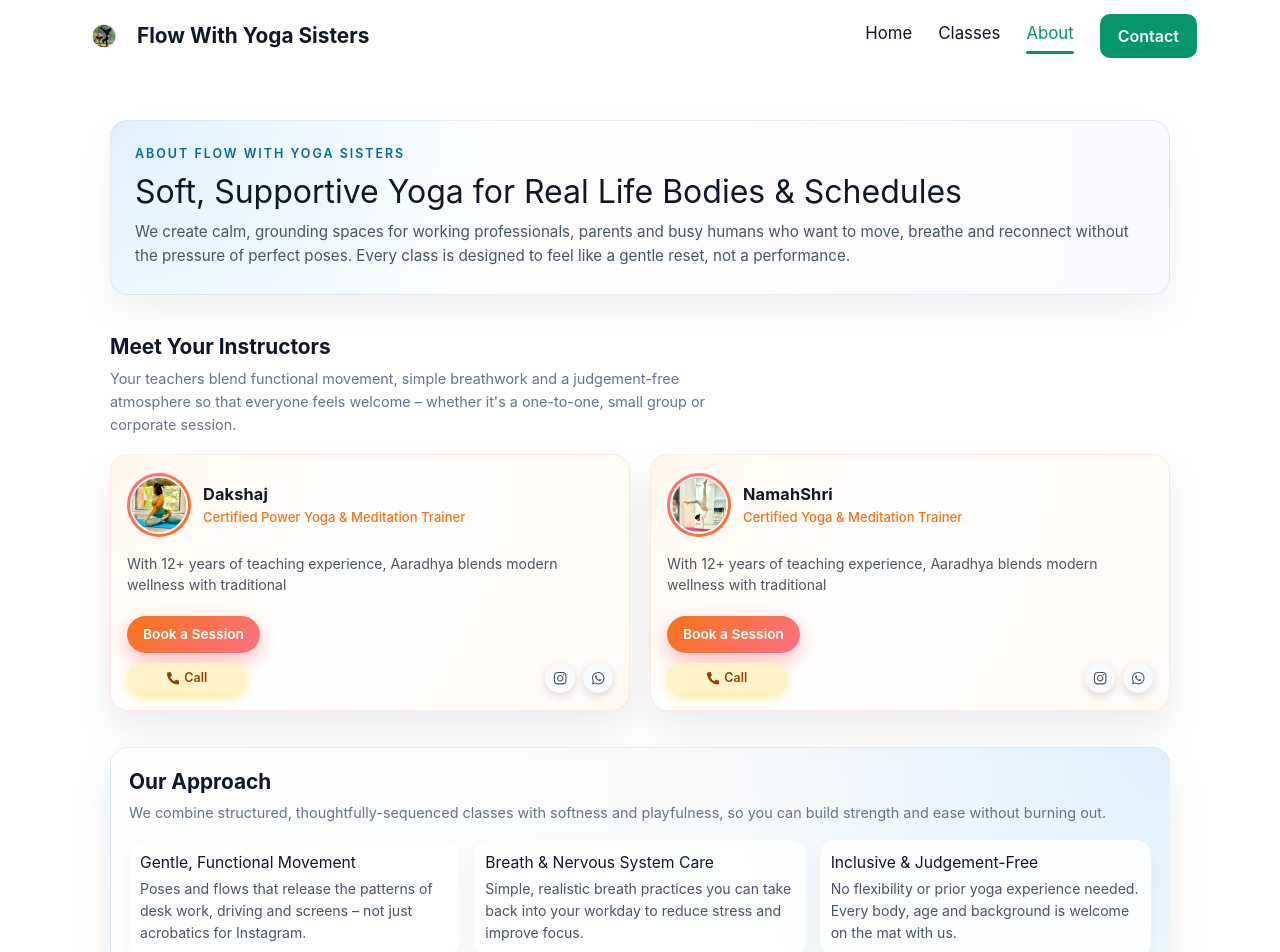
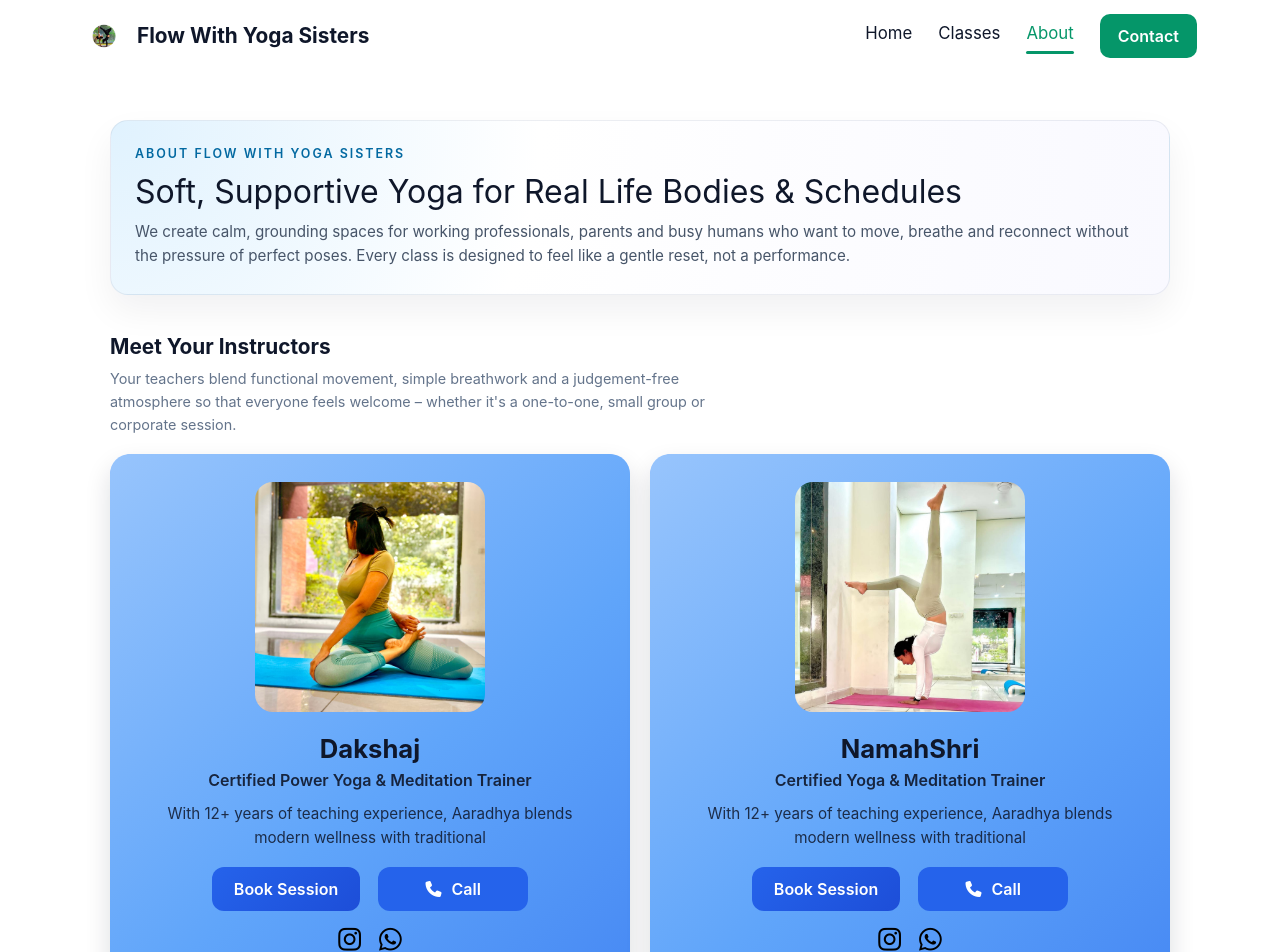
Before and after one commit to Ajayveer0501/yoga-instructor-website, a React (Create React App) app in the folder frontend/: page /about in a window 1280 px wide. Shown: the top 952 px of the page. Built offline with nearby package versions, Linux system fonts and the light colour scheme; the HTML template or start-up script is replaced by a standard one.

Commit message:
CSS refined

```diff
--- a/frontend/src/components/Instructors/InstructorCard.jsx
+++ b/frontend/src/components/Instructors/InstructorCard.jsx
@@ -1,9 +1,8 @@
-import React, { useState } from 'react';
-import PropTypes from 'prop-types';
-import styles from './InstructorCard.module.css';
-import { FaInstagram, FaWhatsapp, FaPhoneAlt } from 'react-icons/fa';
+import React from "react";
+import { motion } from "framer-motion";
+import styles from "./InstructorCard.module.css";
 
-export default function InstructorCard({
+const InstructorCard = ({
   name,
   role,
   bio,
@@ -11,91 +10,63 @@ export default function InstructorCard({
   phone,
   instagramUrl,
   whatsappUrl,
-}) {
-  const [showNumber, setShowNumber] = useState(false);
+}) => {
+  const normalizedPhone = phone ? phone.replace(/\s+/g, "") : "";
 
   return (
-    <article className={styles.card}>
-      <div className={styles.topRow}>
-        <div className={styles.avatarWrap}>
-          <img src={imageSrc} alt={name} className={styles.avatar} />
-        </div>
-        <div className={styles.headerText}>
-          <h3 className={styles.name}>{name}</h3>
-          {role && <p className={styles.role}>{role}</p>}
-        </div>
-      </div>
+    <motion.div
+      className={styles.motionWrap}
+      initial={{ opacity: 0, y: 30 }}
+      whileInView={{ opacity: 1, y: 0 }}
+      transition={{ duration: 0.6 }}
+      viewport={{ once: true }}
+    >
+      <div className={styles.cardWrapper}>
+        <div className={styles.gradientBorder}></div>
 
-      <p className={styles.bio}>{bio}</p>
+        <div className={styles.card}>
+          <div className={styles.shine}></div>
 
-      <div className={styles.footer}>
-        <button className={styles.sessionButton} type="button">
-          Book a Session
-        </button>
+          {/* Image */}
+          <div className={styles.imageWrap}>
+            <img src={imageSrc} alt={name} className={styles.photo} />
+          </div>
 
-        <div className={styles.contactRow}>
-          {phone && (
-            <button
-              type="button"
-              className={styles.callButton}
-              onMouseEnter={() => setShowNumber(true)}
-              onMouseLeave={() => setShowNumber(false)}
-            >
-              {showNumber ? (
-                <span className={styles.phoneText}>{phone}</span>
-              ) : (
-                <span className={styles.callInner}>
-                  <FaPhoneAlt className={styles.callIcon} />
-                  <span>Call</span>
-                </span>
-              )}
-            </button>
-          )}
+          {/* Text */}
+          <h2 className={styles.name}>{name}</h2>
+          <p className={styles.title}>{role}</p>
+          <p className={styles.bio}>{bio}</p>
 
-          <div className={styles.socialWrap}>
-            {instagramUrl && (
-              <a
-                href={instagramUrl}
-                target="_blank"
-                rel="noreferrer"
-                className={styles.socialIcon}
-                aria-label={`${name} on Instagram`}
-              >
-                <FaInstagram />
-              </a>
-            )}
-            {whatsappUrl && (
-              <a
-                href={whatsappUrl}
-                target="_blank"
-                rel="noreferrer"
-                className={styles.socialIcon}
-                aria-label={`WhatsApp ${name}`}
-              >
-                <FaWhatsapp />
-              </a>
-            )}
+          {/* Buttons */}
+          <div className={styles.buttonRow}>
+            <button className={styles.bookBtn}>Book Session</button>
+
+            {/* Call button */}
+            <a href={`tel:${normalizedPhone}`} className={styles.callBtn}>
+              <i className="fa-solid fa-phone" />
+              <span className={styles.callText}>Call</span>
+              <span className={styles.phoneSlide}>{phone}</span>
+            </a>
+          </div>
+
+          {/* Social Icons */}
+          <div className={styles.socials}>
+            <a href={instagramUrl} target="_blank" rel="noreferrer">
+              <i
+                className={`fa-brands fa-instagram ${styles.icon} ${styles.instagram}`}
+              />
+            </a>
+
+            <a href={whatsappUrl} target="_blank" rel="noreferrer">
+              <i
+                className={`fa-brands fa-whatsapp ${styles.icon} ${styles.whatsapp}`}
+              />
+            </a>
           </div>
         </div>
       </div>
-    </article>
+    </motion.div>
   );
-}
-
-InstructorCard.propTypes = {
-  name: PropTypes.string.isRequired,
-  role: PropTypes.string,
-  bio: PropTypes.string,
-  imageSrc: PropTypes.string.isRequired,
-  phone: PropTypes.string,
-  instagramUrl: PropTypes.string,
-  whatsappUrl: PropTypes.string,
 };
 
-InstructorCard.defaultProps = {
-  role: '',
-  bio: '',
-  phone: '',
-  instagramUrl: '',
-  whatsappUrl: '',
-};
+export default InstructorCard;
--- a/frontend/src/components/Instructors/InstructorCard.module.css
+++ b/frontend/src/components/Instructors/InstructorCard.module.css
@@ -1,231 +1,249 @@
+.motionWrap {
+  perspective: 1000px;
+  position: relative;
+}
+
+/* ----------- Card Wrapper ----------- */
+.cardWrapper {
+  position: relative;
+  border-radius: 22px;
+  transition: 0.35s;
+  transform-style: preserve-3d;
+}
+
+.cardWrapper:hover {
+  transform: translateY(-8px) rotateX(5deg) rotateY(-5deg);
+}
+
+/* ----------- Gradient Border ----------- */
+.gradientBorder {
+  position: absolute;
+  inset: 0;
+  padding: 2px;
+  border-radius: 22px;
+  background: linear-gradient(135deg, #2563eb, #bfdbfe, #1d4ed8);
+  background-size: 400% 400%;
+  animation: borderAnimate 6s ease infinite;
+  z-index: 0;
+}
+
+@keyframes borderAnimate {
+  0%,
+  100% {
+    background-position: 0% 50%;
+  }
+  50% {
+    background-position: 100% 50%;
+  }
+}
+
+/* ----------- Card ----------- */
 .card {
   position: relative;
-  display: flex;
-  flex-direction: column;
-  gap: 12px;
-  padding: 18px 16px 16px;
-  border-radius: 18px;
-  background: radial-gradient(circle at 0% 0%, #fff7ed 0, #ffffff 45%, #fffaf5 100%);
-  box-shadow: 0 18px 35px rgba(15, 23, 42, 0.08);
-  border: 1px solid rgba(248, 113, 113, 0.14);
-  transition: transform 0.2s ease, box-shadow 0.2s ease, border-color 0.2s ease;
+  border-radius: 20px;
+  background: linear-gradient(140deg, #bfdbfe, #60a5fa, #2563eb);
+  background-size: 200% 200%;
+  animation: cardGradient 8s ease infinite;
+  padding: 28px;
+  text-align: center;
+  overflow: hidden;
+  box-shadow: 0 12px 26px rgba(15, 23, 42, 0.14);
+  z-index: 2;
 }
 
-.card:hover {
-  transform: translateY(-4px);
-  box-shadow: 0 22px 40px rgba(15, 23, 42, 0.12);
-  border-color: rgba(248, 113, 113, 0.3);
+@keyframes cardGradient {
+  0%,
+  100% {
+    background-position: 0% 50%;
+  }
+  50% {
+    background-position: 100% 50%;
+  }
 }
 
-/* Top section */
-
-.topRow {
-  display: flex;
-  align-items: center;
-  gap: 12px;
+/* ----------- Shine Effect ----------- */
+.shine {
+  position: absolute;
+  top: -60%;
+  left: -60%;
+  width: 200%;
+  height: 200%;
+  background: linear-gradient(
+    120deg,
+    rgba(255, 255, 255, 0.05),
+    rgba(255, 255, 255, 0.22),
+    rgba(255, 255, 255, 0.05)
+  );
+  transform: rotate(45deg);
+  opacity: 0;
 }
 
-.avatarWrap {
-  width: 64px;
-  height: 64px;
-  border-radius: 999px;
-  padding: 3px;
-  background: linear-gradient(135deg, #fb7185, #f97316);
+.cardWrapper:hover .shine {
+  opacity: 1;
+  animation: shineMove 1.2s ease forwards;
+}
+
+@keyframes shineMove {
+  from {
+    transform: translateX(-100%) rotate(45deg);
+  }
+  to {
+    transform: translateX(100%) rotate(45deg);
+  }
+}
+
+/* ----------- Image ----------- */
+.imageWrap {
+  display: flex;
+  justify-content: center;
+  margin-bottom: 18px;
+}
+
+.photo {
+  width: 230px;
+  height: 230px;
+  border-radius: 18px;
+  object-fit: cover;
+  transition: 0.35s ease;
+}
+
+.cardWrapper:hover .photo {
+  transform: scale(1.05);
+}
+
+/* ----------- Text ----------- */
+.name {
+  font-size: 1.6rem;
+  font-weight: 700;
+  color: #0f172a;
+}
+
+.title {
+  color: #0f172a;
+  opacity: 0.9;
+  font-weight: 600;
+  margin-bottom: 6px;
+}
+
+.bio {
+  color: #0f172a;
+  opacity: 0.85;
+  line-height: 1.55;
+  font-size: 0.95rem;
+  margin: 10px 0 18px 0;
+}
+
+/* ----------- Buttons Row ----------- */
+.buttonRow {
+  display: flex;
+  justify-content: center;
+  align-items: center;
+  gap: 18px;
+  margin-bottom: 16px;
+}
+
+/* ----------- Book Button ----------- */
+.bookBtn {
+  background: linear-gradient(135deg, #2563eb, #1d4ed8);
+  color: #ffffff;
+  padding: 10px 22px;
+  border-radius: 12px;
+  font-weight: 600;
+  border: none;
+  cursor: pointer;
+  transition: 0.25s;
+  min-width: 130px;
+}
+
+.bookBtn:hover {
+  transform: translateY(-3px) scale(1.03);
+  box-shadow: 0 6px 18px rgba(37, 99, 235, 0.28);
+}
+
+/* ----------- CALL BUTTON ----------- */
+.callBtn {
+  background: #2563eb;
+  color: #ffffff;
+  padding: 10px 22px;
+  border-radius: 12px;
+  font-weight: 600;
+  cursor: pointer;
+  transition: 0.28s ease;
+  min-width: 150px;
   display: flex;
   align-items: center;
   justify-content: center;
-  flex-shrink: 0;
+  gap: 10px;
+  position: relative;
+  overflow: hidden;
 }
 
-.avatar {
-  width: 100%;
-  height: 100%;
-  border-radius: 999px;
-  object-fit: cover;
-  border: 2px solid #fff7f5;
+.callBtn:hover {
+  background: #1d4ed8;
+  transform: translateY(-2px) scale(1.03);
 }
 
-.headerText {
-  display: flex;
-  flex-direction: column;
-  gap: 2px;
+.callBtn i {
+  font-size: 16px;
+  transition: opacity 0.2s ease;
 }
 
-.name {
-  margin: 0;
-  font-size: 1.02rem;
-  font-weight: 700;
-  letter-spacing: 0.01em;
-  color: #111827;
+.callBtn:hover i {
+  opacity: 0;
 }
 
-.role {
-  margin: 0;
-  font-size: 0.82rem;
-  font-weight: 500;
-  color: #f97316;
+.callText {
+  opacity: 1;
+  transition: opacity 0.2s ease;
 }
 
-/* Bio */
-
-.bio {
-  margin: 4px 0 0 0;
-  font-size: 0.88rem;
-  line-height: 1.55;
-  color: #4b5563;
+.phoneSlide {
+  position: absolute;
+  right: -100%;
+  opacity: 0;
+  transition: 0.3s ease;
 }
 
-/* Footer */
-
-.footer {
-  margin-top: 8px;
-  display: flex;
-  flex-direction: column;
-  gap: 10px;
+.callBtn:hover .callText {
+  opacity: 0;
 }
 
-.sessionButton {
-  align-self: flex-start;
-  border: none;
-  outline: none;
-  border-radius: 999px;
-  padding: 8px 16px;
-  background: linear-gradient(135deg, #f97316, #fb7185);
-  color: #ffffff;
-  font-size: 0.86rem;
-  font-weight: 600;
-  cursor: pointer;
-  box-shadow: 0 8px 20px rgba(248, 113, 113, 0.45);
-  display: inline-flex;
-  align-items: center;
-  justify-content: center;
-  gap: 6px;
-  transition: box-shadow 0.2s ease, transform 0.15s ease, filter 0.15s ease;
+.callBtn:hover .phoneSlide {
+  right: 12px;
+  opacity: 1;
 }
 
-.sessionButton:hover {
-  filter: brightness(1.04);
-  transform: translateY(-1px);
-  box-shadow: 0 10px 24px rgba(248, 113, 113, 0.55);
+/* ----------- Social Icons ----------- */
+.socials {
+  display: flex;
+  justify-content: center;
+  gap: 18px;
 }
 
-.sessionButton:active {
-  transform: translateY(0);
-  box-shadow: 0 5px 15px rgba(248, 113, 113, 0.35);
+.icon {
+  font-size: 26px;
+  transition: 0.25s ease;
 }
 
-/* Contact row */
-
-.contactRow {
-  display: flex;
-  align-items: center;
-  justify-content: space-between;
-  gap: 10px;
+.instagram:hover,
+.whatsapp:hover {
+  color: #2563eb;
+  transform: scale(1.2);
 }
 
-/* Call button */
-
-.callButton {
-  border: none;
-  outline: none;
-  background: #fef3c7;
-  color: #92400e;
-  border-radius: 999px;
-  padding: 6px 10px;
-  min-width: 120px;
-  max-width: 160px;
-  font-size: 0.78rem;
-  font-weight: 600;
-  cursor: pointer;
-  display: inline-flex;
-  align-items: center;
-  justify-content: center;
-  overflow: hidden;
-  white-space: nowrap;
-  transition: background 0.2s ease, box-shadow 0.2s ease, transform 0.15s ease;
-  box-shadow: 0 4px 10px rgba(250, 204, 21, 0.4);
-}
-
-.callButton:hover {
-  background: #fde68a;
-  transform: translateY(-1px);
-  box-shadow: 0 6px 14px rgba(250, 204, 21, 0.45);
-}
-
-.callInner {
-  display: inline-flex;
-  align-items: center;
-  gap: 5px;
-}
-
-.callIcon {
-  font-size: 0.78rem;
-}
-
-.phoneText {
-  display: inline-block;
-  font-size: 0.78rem;
-  font-weight: 600;
-}
-
-/* Social icons */
-
-.socialWrap {
-  display: inline-flex;
-  align-items: center;
-  gap: 8px;
-}
-
-.socialIcon {
-  width: 30px;
-  height: 30px;
-  border-radius: 999px;
-  background: #f9fafb;
-  display: inline-flex;
-  align-items: center;
-  justify-content: center;
-  color: #4b5563;
-  font-size: 0.9rem;
-  text-decoration: none;
-  box-shadow: 0 3px 8px rgba(15, 23, 42, 0.15);
-  transition: transform 0.15s ease, box-shadow 0.15s ease, background 0.15s ease, color 0.15s ease;
-}
-
-.socialIcon:hover {
-  transform: translateY(-1px) scale(1.03);
-  box-shadow: 0 4px 12px rgba(15, 23, 42, 0.18);
-}
-
-/* Platform-specific hover colors */
-.socialIcon[href*="instagram"]:hover {
-  background: radial-gradient(circle at 30% 30%, #fdf497 0, #fd5949 45%, #d6249f 75%, #285aeb 100%);
-  color: #ffffff;
-}
-
-.socialIcon[href*="wa.me"]:hover,
-.socialIcon[href*="whatsapp"]:hover {
-  background: #22c55e;
-  color: #ffffff;
-}
-
-/* Responsive */
-
-@media (max-width: 480px) {
-  .card {
-    padding: 16px 14px 14px;
+/* ----------- Responsive ----------- */
+@media (max-width: 640px) {
+  .buttonRow {
+    flex-direction: column;
   }
 
-  .avatarWrap {
-    width: 58px;
-    height: 58px;
+  .callBtn,
+  .bookBtn {
+    width: 100%;
   }
 
-  .contactRow {
-    flex-direction: column;
-    align-items: flex-start;
-  }
-
-  .socialWrap {
-    align-self: flex-start;
+  .photo {
+    width: 190px;
+    height: 190px;
   }
 }
```
Also changed, not shown: frontend/src/pages/About/About.jsx (+41 -37 lines).
